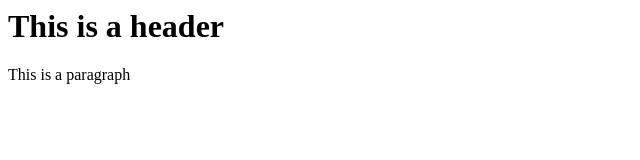
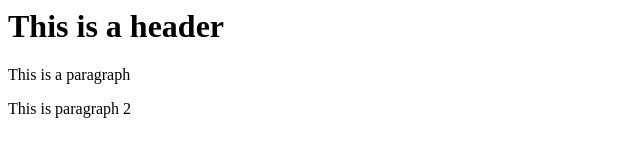
Before and after one commit to walterterrazas/git-test, a plain HTML site: page gittest.html in a window 1280 px wide. Shown: the whole page, without its empty margins (0-640 px from the left). Drawn offline with Linux system fonts and the light colour scheme.

Commit message:
3rd commit

```diff
--- a/gittest.html
+++ b/gittest.html
@@ -9,5 +9,8 @@
 		<p>
 			This is a paragraph
 		</p>
+		<p>
+			This is paragraph 2
+		</p>
 	</body>
 </html>
```
